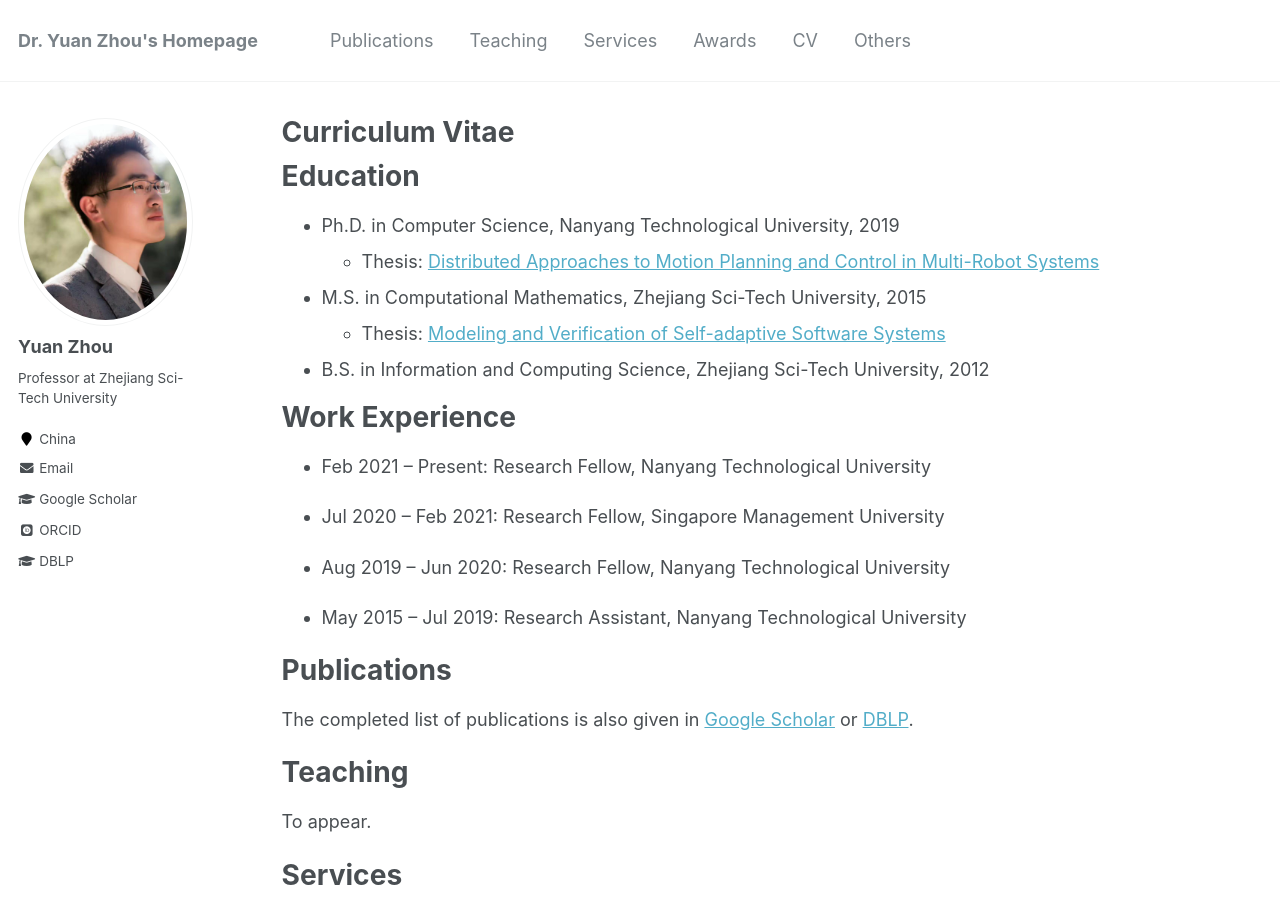
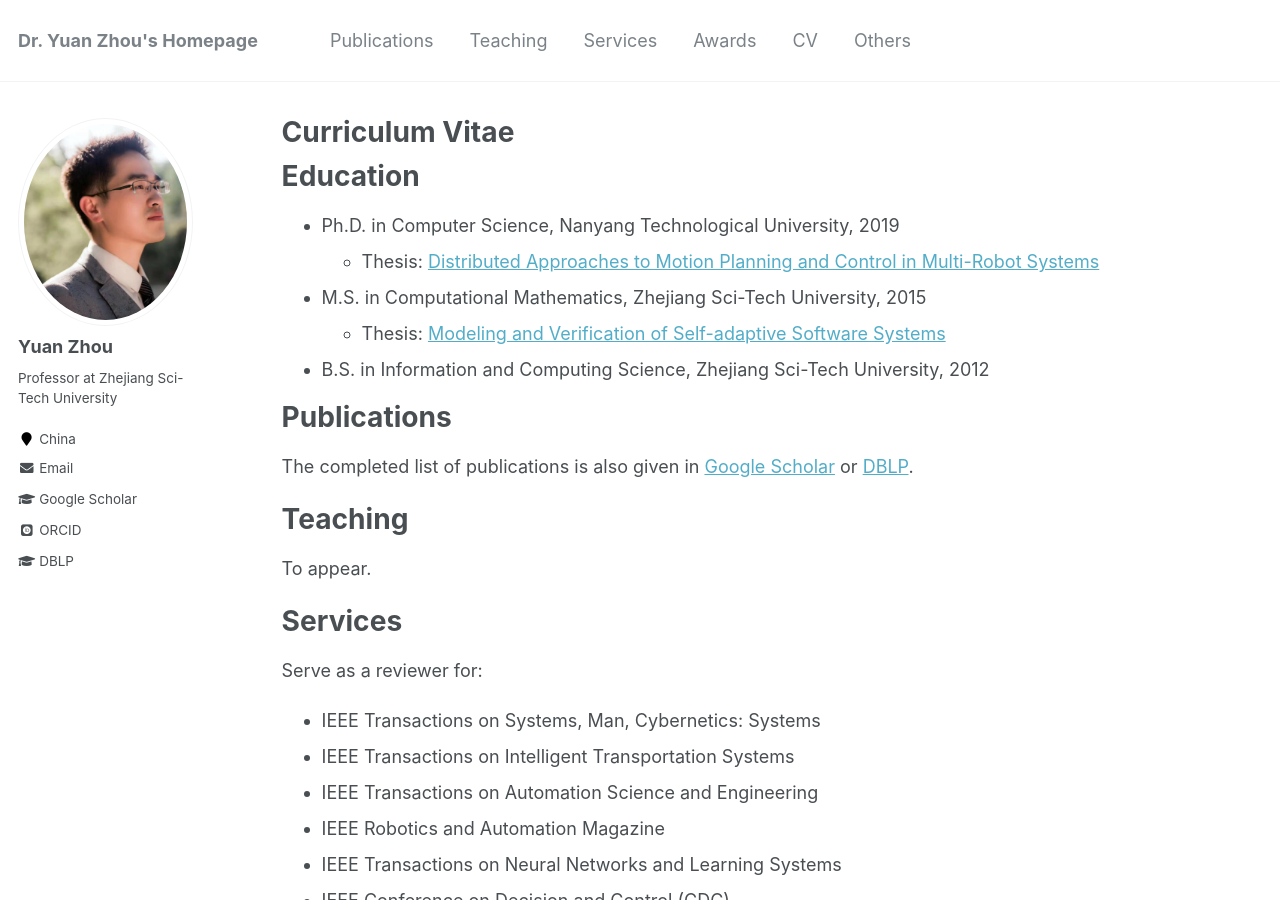
Before and after one commit to yuanzhou-yzhou/yuanzhou-yzhou.github.io, a Jekyll site: the page built from _pages/cv.md, in a window 1280 px wide and 900 px high. Built offline with Jekyll 4.4.1, drawn with Linux system fonts in a browser that asks for light colours; some web fonts are replaced; comment, search, counter and statistics services are not loaded.

Commit message:
Update cv.md

```diff
--- a/_pages/cv.md
+++ b/_pages/cv.md
@@ -24,17 +24,6 @@ Education
 
 
 
-Work Experience
-======
-* Feb 2021 -- Present: Research Fellow, Nanyang Technological University
-
-* Jul 2020 -- Feb 2021: Research Fellow, Singapore Management University
-
-* Aug 2019 -- Jun 2020: Research Fellow, Nanyang Technological University
-
-* May 2015 -- Jul 2019: Research Assistant, Nanyang Technological University
-
-
 
 Publications
 ======
```
